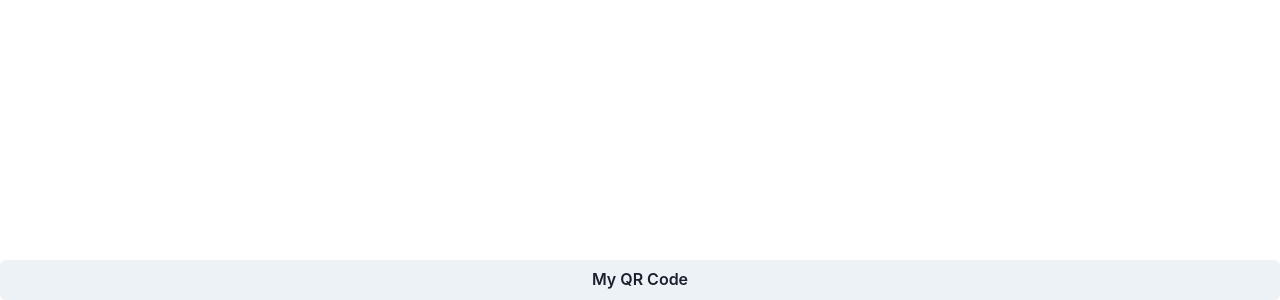
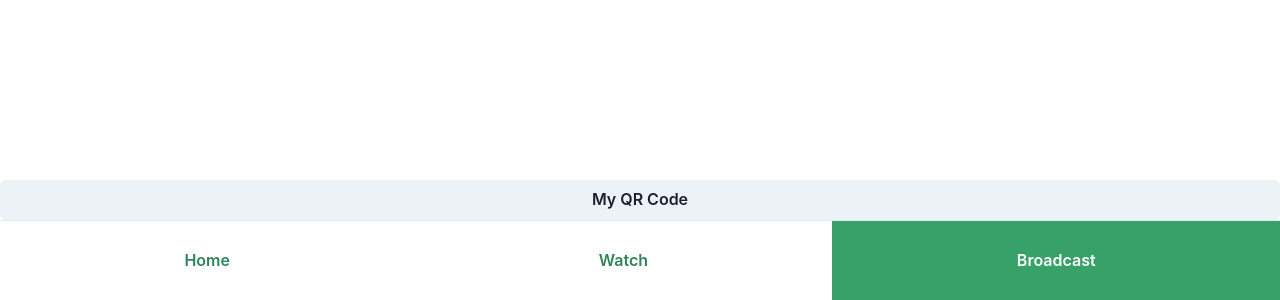
Before and after one commit to rynorris/monitor, a React (Create React App) app in the folder frontend/: page /broadcast in a window 1280 px wide. Shown: the part 500-800 px from the top of the page. Built offline with nearby package versions, Linux system fonts and the light colour scheme; no server answers.

Commit message:
UI changes

```diff
--- a/frontend/src/App.tsx
+++ b/frontend/src/App.tsx
@@ -3,9 +3,11 @@ import { ChakraProvider } from "@chakra-ui/react";
 import { BrowserRouter, Routes, Route } from 'react-router-dom';
 import { Provider } from 'react-redux';
 import { store } from "./state/store";
+import { Broadcast } from "./Broadcast";
+import { Layout } from './Layout';
+import { Watch } from './Watch';
+import { WatchStream } from './WatchStream';
 import { Home } from './Home';
-import { Broadcast } from "./Broadcast";
-import { Watch } from './Watch';
 
 function App() {
     return (
@@ -13,9 +15,12 @@ function App() {
             <Provider store={store}>
                 <BrowserRouter>
                     <Routes>
-                        <Route path="/" element={<Home />} />
-                        <Route path="/broadcast" element={<Broadcast />} />
-                        <Route path="/watch/:streamId" element={<Watch />} />
+                        <Route path="/" element={<Layout />}>
+                            <Route index element={<Home />} />
+                            <Route path="/broadcast" element={<Broadcast />} />
+                            <Route path="/watch" element={<Watch />} />
+                            <Route path="/watch/:streamId" element={<WatchStream />} />
+                        </Route>
                     </Routes>
                 </BrowserRouter>
             </Provider>
--- a/frontend/src/Broadcast.tsx
+++ b/frontend/src/Broadcast.tsx
@@ -41,6 +41,13 @@ export const Broadcast: React.FC = () => {
 	const stream = useMediaStream(constraints);
 
 	React.useEffect(() => {
+		if (stream != null && video.current != null) {
+			video.current.srcObject = stream;
+			video.current.play();
+		}
+	}, [video, stream]);
+
+	React.useEffect(() => {
 		if (stream == null) {
 			return;
 		}
@@ -79,7 +86,7 @@ export const Broadcast: React.FC = () => {
 	}
 
 	return (
-		<Flex direction="column" height="100vh">
+		<Flex direction="column" height="100%">
 			<video ref={video} playsInline={true} />
 			<Spacer />
 			<Button onClick={onOpen}>My QR Code</Button>
--- /dev/null
+++ b/frontend/src/Layout.tsx
@@ -0,0 +1,15 @@
+import { Box, Flex } from "@chakra-ui/react";
+import React from "react";
+import { Outlet } from "react-router-dom";
+import { Navbar } from "./components/Navbar";
+
+export const Layout: React.FC = () => {
+    return (
+        <Flex direction="column" height="100%">
+            <Box flexGrow={1}>
+                <Outlet />
+            </Box>
+            <Navbar />
+        </Flex>
+    );
+};
--- a/frontend/src/Watch.tsx
+++ b/frontend/src/Watch.tsx
@@ -1,55 +1,53 @@
-import { Flex } from "@chakra-ui/react";
+import { Button, Flex, Heading, Modal, ModalContent, ModalOverlay, useDisclosure } from "@chakra-ui/react";
 import React from "react";
-import { useParams } from "react-router-dom";
-import { VideoFrame } from "./api";
-import { getClient } from "./clients";
+import { useNavigate } from "react-router-dom";
+import { ScanQRCode } from "./components/ScanQRCode";
+import { selectConsumers } from "./state/consumersSlice";
+import { useAppSelector } from "./state/store";
 
 export const Watch: React.FC = () => {
-	const { streamId } = useParams();
+    const navigate = useNavigate();
+    const consumers = useAppSelector(selectConsumers);
 
-	const source = React.useMemo(() => {
-		const ms = new MediaSource();
-		ms.onsourceopen = () => {
-			const videoBuffer = ms.addSourceBuffer('video/webm; codecs="vp9"');
-			videoBuffer.mode = "sequence";
-			videoBuffer.onerror = ev => console.log("ERROR", ev);
-		}
-		return ms;
-	}, []);
+    const buttonStyleProps = {
+        flex: "none",
+        colorScheme: "blue",
+        width: "100%",
+        height: "50px",
+        maxW: 500,
+        margin: 2,
+    } as const;
 
-	const sourceUrl = React.useMemo(() => {
-		return URL.createObjectURL(source);
-	}, [source]);
+    const viewAgain = consumers.length > 0 ? (
+        <>
+            <Heading>Watch again</Heading>
+            <Flex direction="column" flexGrow={1} overflowY="scroll" width="100%" alignItems="center">
+                {consumers.map(consumer => (
+                    <Button
+                        key={consumer.streamId}
+                        variant="outline"
+                        onClick={() => navigate(`/watch/${consumer.streamId}`)}
+                        {...buttonStyleProps}
+                    >
+                        {consumer.name}
+                    </Button>
+                ))}
+            </Flex>
+        </>
+    ) : null;
 
-	const handleMessage = React.useCallback((data: ArrayBuffer) => {
-		if (source.readyState !== "open") {
-			return;
-		}
+    const { isOpen, onOpen, onClose } = useDisclosure();
 
-		(async () => {
-			const dec = new TextDecoder();
-			const msg: VideoFrame = JSON.parse(dec.decode(data));
-			const segment = await fetch(msg.imageDataUrl);
-			const buf = await segment.arrayBuffer();
-			console.log(source.sourceBuffers[0]);
-			source.sourceBuffers[0].appendBuffer(buf)
-		})();
-	}, [source]);
-
-	React.useEffect(() => {
-		if (streamId == null) {
-			return;
-		}
-
-		const client = getClient();
-		client.subscribe(streamId, handleMessage);
-
-		return () => client.unsubscribe(streamId, handleMessage);
-	}, [handleMessage, streamId]);
-
-	return (
-		<Flex direction="column" width="100%" height="100vh">
-			<video src={sourceUrl} playsInline={true} autoPlay={true} muted={true} />
-		</Flex>
-	)
+    return (
+        <Flex direction="column" height="100%" alignItems="center" padding={2}>
+            {viewAgain}
+            <Button onClick={onOpen} {...buttonStyleProps}>Scan QR Code</Button>
+            <Modal isOpen={isOpen} onClose={onClose}>
+                <ModalOverlay />
+                <ModalContent>
+                    <ScanQRCode />
+                </ModalContent>
+            </Modal>
+        </Flex>
+    );
 };
--- /dev/null
+++ b/frontend/src/WatchStream.tsx
@@ -0,0 +1,55 @@
+import { Flex } from "@chakra-ui/react";
+import React from "react";
+import { useParams } from "react-router-dom";
+import { VideoFrame } from "./api";
+import { getClient } from "./clients";
+
+export const WatchStream: React.FC = () => {
+	const { streamId } = useParams();
+
+	const source = React.useMemo(() => {
+		const ms = new MediaSource();
+		ms.onsourceopen = () => {
+			const videoBuffer = ms.addSourceBuffer('video/webm; codecs="vp9"');
+			videoBuffer.mode = "sequence";
+			videoBuffer.onerror = ev => console.log("ERROR", ev);
+		}
+		return ms;
+	}, []);
+
+	const sourceUrl = React.useMemo(() => {
+		return URL.createObjectURL(source);
+	}, [source]);
+
+	const handleMessage = React.useCallback((data: ArrayBuffer) => {
+		if (source.readyState !== "open") {
+			return;
+		}
+
+		(async () => {
+			const dec = new TextDecoder();
+			const msg: VideoFrame = JSON.parse(dec.decode(data));
+			const segment = await fetch(msg.imageDataUrl);
+			const buf = await segment.arrayBuffer();
+			console.log(source.sourceBuffers[0]);
+			source.sourceBuffers[0].appendBuffer(buf)
+		})();
+	}, [source]);
+
+	React.useEffect(() => {
+		if (streamId == null) {
+			return;
+		}
+
+		const client = getClient();
+		client.subscribe(streamId, handleMessage);
+
+		return () => client.unsubscribe(streamId, handleMessage);
+	}, [handleMessage, streamId]);
+
+	return (
+		<Flex direction="column" width="100%" height="100%">
+			<video src={sourceUrl} playsInline={true} autoPlay={true} muted={true} />
+		</Flex>
+	)
+};
--- /dev/null
+++ b/frontend/src/components/Navbar.tsx
@@ -0,0 +1,41 @@
+import { Button, Flex } from "@chakra-ui/react";
+import React from "react";
+import { useLocation, useNavigate } from "react-router-dom";
+
+export const Navbar: React.FC = () => {
+	const location = useLocation();
+
+	const isWatch = location.pathname.startsWith("/watch");
+	const isBroadcast = location.pathname.startsWith("/broadcast");
+
+	return (
+		<Flex width="100%" height={20} borderTopWidth="1px" borderTopColor="gray.200" borderTopStyle="solid" >
+			<NavbarTab text="Home" route="/" active={!isWatch && !isBroadcast} />
+			<NavbarTab text="Watch" route="/watch" active={isWatch} />
+			<NavbarTab text="Broadcast" route="/broadcast" active={isBroadcast} />
+		</Flex>
+	);
+};
+
+interface NavbarTabProps {
+	route: string;
+	text: string;
+	active?: boolean;
+}
+
+const NavbarTab: React.FC<NavbarTabProps> = ({ route, text, active }) => {
+	const navigate = useNavigate();
+	return (
+		<Button
+			onClick={() => navigate(route)}
+			flexGrow={1}
+			height="100%"
+			borderRadius={0}
+			colorScheme="green"
+			variant={(active ?? false) ? "solid" : "ghost"}
+			_focus={{ boxShadow: "none" }}
+		>
+			{text}
+		</Button>
+	)
+};
--- a/frontend/src/components/ScanQRCode.tsx
+++ b/frontend/src/components/ScanQRCode.tsx
@@ -12,7 +12,11 @@ export const ScanQRCode: React.FC = () => {
 	React.useLayoutEffect(() => {
 		const scanner = new Html5QrcodeScanner(
 			"qrcode-reader",
-			{ fps: 10 },
+			{
+				fps: 10,
+				qrbox: 5,
+				videoConstraints: { facingMode: "environment" },
+			},
 			false,
 		);
 
--- a/frontend/src/index.css
+++ b/frontend/src/index.css
@@ -1,5 +1,10 @@
+html {
+  height: 100%;
+}
+
 body {
   margin: 0;
+  height: 100%;
   font-family: -apple-system, BlinkMacSystemFont, 'Segoe UI', 'Roboto', 'Oxygen',
     'Ubuntu', 'Cantarell', 'Fira Sans', 'Droid Sans', 'Helvetica Neue',
     sans-serif;
@@ -7,6 +12,10 @@ body {
   -moz-osx-font-smoothing: grayscale;
 }
 
+div#root {
+  height: 100%;
+}
+
 code {
   font-family: source-code-pro, Menlo, Monaco, Consolas, 'Courier New',
     monospace;
```
Also changed, not shown: frontend/src/Home.tsx (+9 -53 lines).
